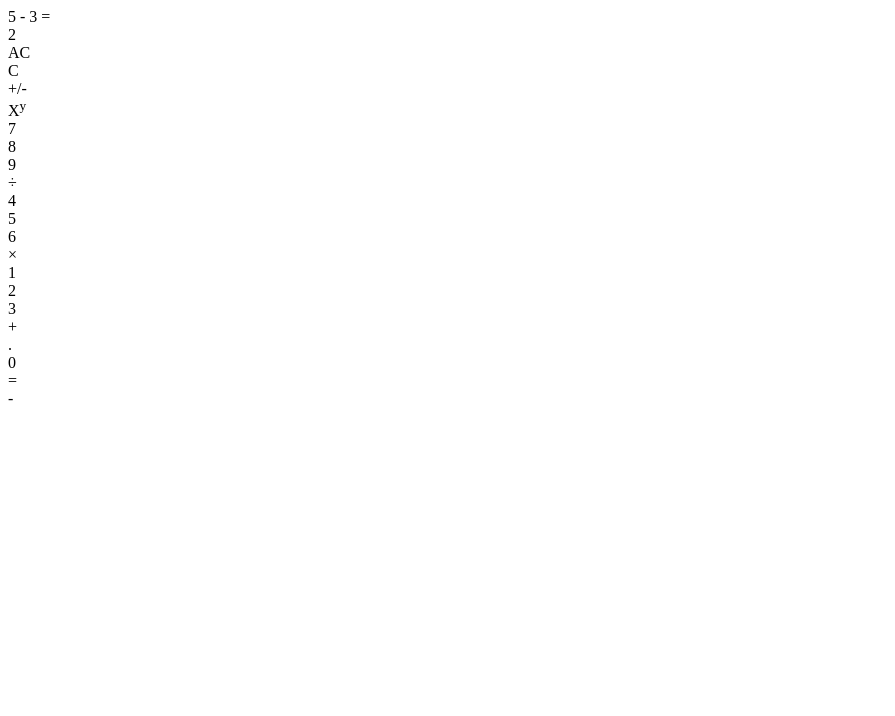
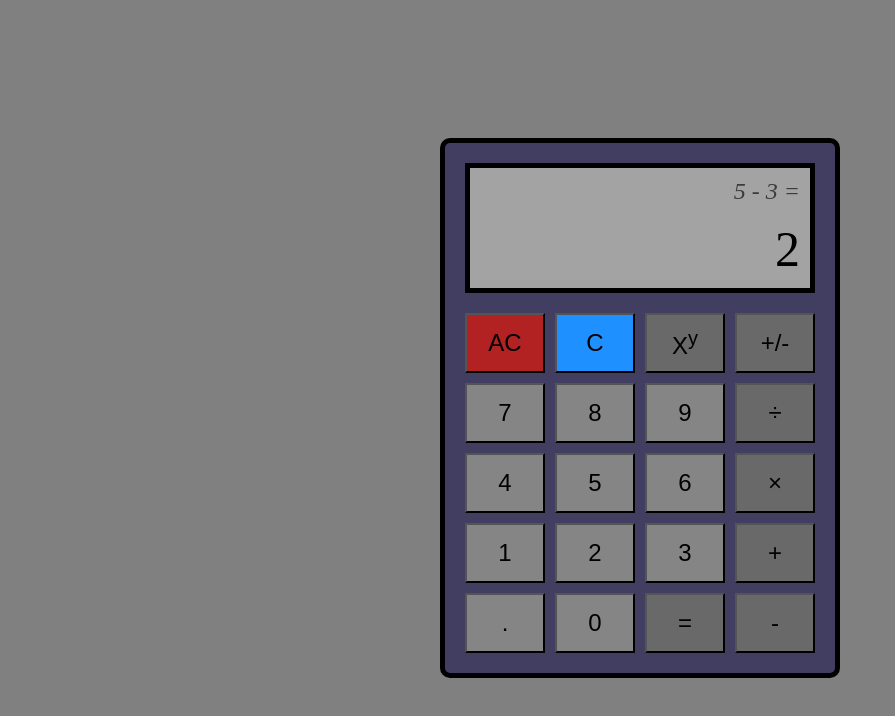
Before and after one commit to Kendrix0/calculator, a plain HTML site: page index.html in a window 1280 px wide. Shown: the whole page, without its empty margins (0-895 px from the left). Drawn offline with Linux system fonts and the light colour scheme.

Commit message:
Added styling and corrected HTML buttons

```diff
--- a/index.html
+++ b/index.html
@@ -15,34 +15,34 @@
         </div>
         <div class="buttons">
             <div class="row">
-                <div class="clear">AC</div>
-                <div class="delete">C</div>
-                <div class="sign">+/-</div>
-                <div class="power">X<sup>y</sup></div>
+                <button class="clear">AC</button>
+                <button class="delete">C</button>
+                <button class="operator">X<sup>y</sup></button>
+                <button class="operator">+/-</button>
             </div>
             <div class="row">
-                <div class="operand">7</div>
-                <div class="operand">8</div>
-                <div class="operand">9</div>
-                <div class="operator">&#247</div>
+                <button class="operand">7</button>
+                <button class="operand">8</button>
+                <button class="operand">9</button>
+                <button class="operator">&#247</button>
             </div>
             <div class="row">
-                <div class="operand">4</div>
-                <div class="operand">5</div>
-                <div class="operand">6</div>
-                <div class="operator">&#215</div>
+                <button class="operand">4</button>
+                <button class="operand">5</button>
+                <button class="operand">6</button>
+                <button class="operator">&#215</button>
             </div>
             <div class="row">
-                <div class="operand">1</div>
-                <div class="operand">2</div>
-                <div class="operand">3</div>
-                <div class="operator">+</div>
+                <button class="operand">1</button>
+                <button class="operand">2</button>
+                <button class="operand">3</button>
+                <button class="operator">+</button>
             </div>
             <div class="row">
-                <div class="decimal">.</div>
-                <div class="operand">0</div>
-                <div class="operator">=</div>
-                <div class="operator">-</div>
+                <button class="operand">.</button>
+                <button class="operand">0</button>
+                <button class="operator">=</button>
+                <button class="operator">-</button>
             </div>
         </div>
     </div>
--- a/style.css
+++ b/style.css
@@ -0,0 +1,73 @@
+body {
+    background-color: gray;
+    display: flex;
+    flex-direction: column;
+    justify-content: space-around;
+    align-items: center;
+    height: 100vh;
+}
+
+.container {
+    border: 5px solid black;
+    border-radius: 10px;
+    background-color: rgb(66, 62, 97);
+    padding: 20px
+}
+
+.screen {
+    border: 5px solid black;
+    display: flex;
+    flex-direction: column;
+    justify-content: space-between;
+    padding: 10px;
+    margin-bottom: 20px;
+    background-color: rgb(163, 163, 163);
+    align-items: flex-end;
+    height: 100px;
+}
+
+.history {
+    font-style: italic;
+    font-size: x-large;
+    color: rgb(59, 59, 59);
+}
+
+.current {
+    font-size: 50px;
+}
+
+.buttons {
+    display: flex;
+    flex-direction: column;
+    justify-content: space-between;
+    align-items: center;
+    gap: 10px;
+}
+
+.row {
+    display: flex;
+    align-items: center;
+    gap: 10px;
+}
+
+button {
+    width: 80px;
+    height: 60px;
+    font-size: x-large;
+}
+
+.operand {
+    background-color: rgb(133, 133, 133);
+}
+
+.operator {
+    background-color: dimgray;
+}
+
+.clear {
+    background-color: firebrick;
+}
+
+.delete {
+    background-color: dodgerblue;
+}
```
